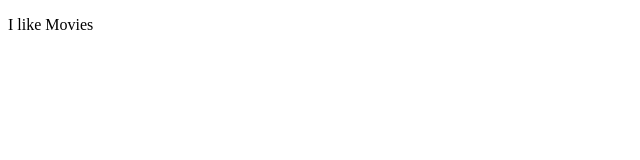
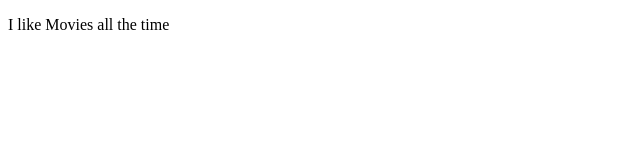
Before and after one commit to motionmitchell/movie-api, a website: page documentation.html in a window 1280 px wide. Shown: the full height of the page, 0-640 px from the left. Drawn offline with Linux system fonts and the light colour scheme.

Commit message:
Update documentation.html

```diff
--- a/documentation.html
+++ b/documentation.html
@@ -7,6 +7,6 @@
     <title>Movie Api</title>
 </head>
 <body>
-    <p> I like Movies </p>
+    <p> I like Movies all the time </p>
 </body>
 </html>
```
